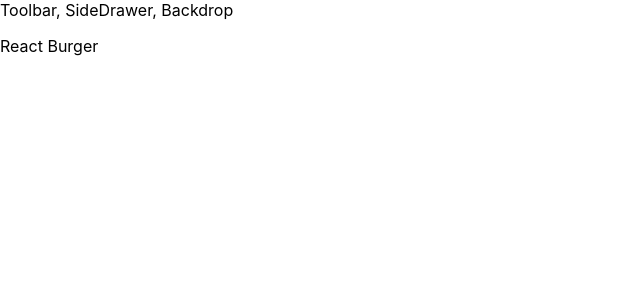
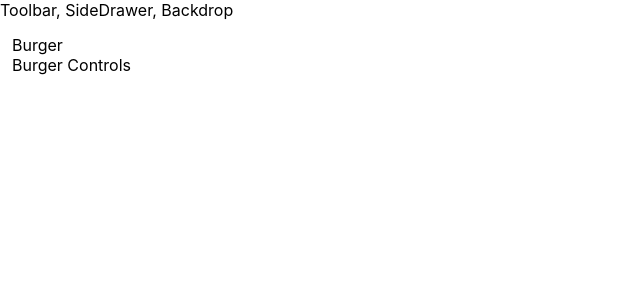
Before and after one commit to muktidj/react-burger, a React (Create React App) app: page / in a window 1280 px wide. Shown: the top 300 px of the page, without its empty margins (0-640 px from the left). Built offline with nearby package versions, Linux system fonts and the light colour scheme.

Commit message:
Bab 9, 125 Starting Implementation Of The Burger Builder Container

```diff
--- a/src/App.js
+++ b/src/App.js
@@ -1,12 +1,13 @@
 import React, { Component } from 'react';
-import Layout from './components/Layouts/Layout'
+import Layout from './components/Layouts/Layout';
+import BurgerBuilder from './containers/BurgerBuilder/BurgerBuilder';
 
 class App extends Component {
   render(){
     return (
       <div>
         <Layout>
-          <p>React Burger</p>
+          <BurgerBuilder />
         </Layout>
       </div>
     )
--- a/src/components/Layouts/Layout.js
+++ b/src/components/Layouts/Layout.js
@@ -1,10 +1,11 @@
 import React from 'react'
 import Auxilliary from '../../hoc/Auxilliary';
+import classes from './Layout.module.css';
 
 const layout = (props) => (
     <Auxilliary>
         <div>Toolbar, SideDrawer, Backdrop</div>
-        <main>
+        <main className={classes.Content}>
             {props.children}
         </main>
     </Auxilliary>
--- /dev/null
+++ b/src/components/Layouts/Layout.module.css
@@ -0,0 +1,4 @@
+.Content {
+    margin-top: 15px;
+    margin-left: 12px;
+}
--- /dev/null
+++ b/src/containers/BurgerBuilder/BurgerBuilder.js
@@ -0,0 +1,15 @@
+import React, { Component } from 'react';
+import Auxilliary from '../../hoc/Auxilliary';
+
+class BurgerBuilder extends Component {
+    render(){
+        return(
+            <Auxilliary>
+                <div>Burger</div>
+                <div>Burger Controls</div>
+            </Auxilliary>
+        )
+    }
+}
+
+export default BurgerBuilder;
```
